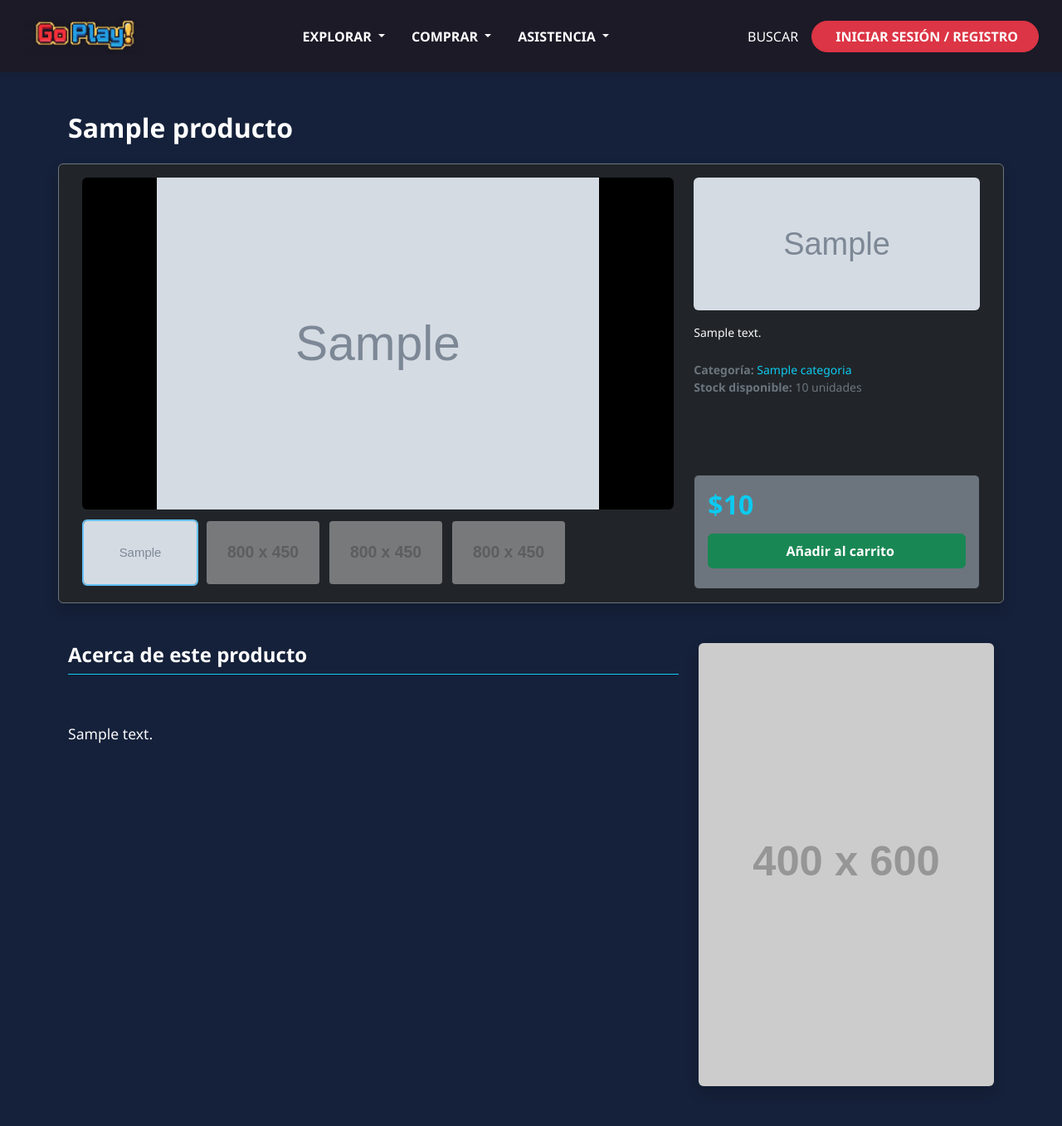
After one commit to Blurrycc/GoPlay_semana_4, a Django app: page /producto/1/ in a window 1280 px wide. The commit adds this page. Shown: the whole page at 83% size. Run offline with Django 5.2, Linux system fonts and the light colour scheme; tables that the repository leaves empty hold one stand-in row (values such as "Sample post"); grey boxes marked "Sample" are stand-in pictures; grey boxes labelled with a size stand in for pictures from a placeholder-image service; some libraries are stand-ins or nearby versions.

Commit message:
creación vista de detalle dinámica para los productos
Creamos el archivo detalle_producto.html que corresponde a la pagina donde vemos los detalles del producto

```diff
--- /dev/null
+++ b/tienda/templates/tienda/detalle_producto.html
@@ -0,0 +1,113 @@
+{% extends 'tienda/base.html' %}
+{% load static %}
+
+{% block titulo %}{{ juego.nombre }} - Go Play!{% endblock %}
+
+{% block contenido %}
+<div class="container mt-5">
+    <!-- Título Superior -->
+    <h2 class="text-white fw-bold mb-4">{{ juego.nombre }}</h2>
+
+    <!-- BLOQUE SUPERIOR: Galería + Info Rápida -->
+    <div class="row bg-dark rounded shadow p-3 border border-secondary mb-5">
+
+        <!-- Columna Izquierda: Visor Multimedia y Miniaturas -->
+        <div class="col-lg-8">
+            <!-- Visor Principal -->
+            <div class="bg-black rounded d-flex align-items-center justify-content-center mb-2 overflow-hidden" style="height: 400px;">
+                <img id="visor-principal" src="{% if juego.imagen %}{{ juego.imagen.url }}{% endif %}" alt="{{ juego.nombre }}" class="img-fluid h-100" style="object-fit: contain;">
+            </div>
+
+            <!-- Cinta de Miniaturas (Galería) -->
+            <div class="d-flex gap-2 overflow-auto py-1" id="galeria-miniaturas">
+                <!-- 1. Tu imagen real (Activa por defecto) -->
+                <img src="{% if juego.imagen %}{{ juego.imagen.url }}{% endif %}" class="miniatura miniatura-activa rounded" onclick="cambiarImagen(this)">
+
+                <!-- 2. Imágenes de relleno para simular capturas de pantalla -->
+                <img src="https://placehold.co/800x450/2a475e/FFF?text=Captura+1" class="miniatura rounded opacity-50" onclick="cambiarImagen(this)">
+                <img src="https://placehold.co/800x450/1b2838/FFF?text=Captura+2" class="miniatura rounded opacity-50" onclick="cambiarImagen(this)">
+                <img src="https://placehold.co/800x450/66c0f4/000?text=Captura+3" class="miniatura rounded opacity-50" onclick="cambiarImagen(this)">
+            </div>
+        </div>
+
+        <!-- Columna Derecha: Portada, Resumen y Compra -->
+        <div class="col-lg-4 d-flex flex-column pt-3 pt-lg-0">
+            <!-- Portada lateral (Estilo Steam) -->
+            <img src="{% if juego.imagen %}{{ juego.imagen.url }}{% endif %}" class="img-fluid rounded mb-3 d-none d-lg-block w-100" style="object-fit: cover; height: 160px;" alt="Portada">
+
+            <!-- Descripción Corta (Cortamos a 30 palabras) -->
+            <p class="text-light small mb-4" style="text-align: justify;">
+                {{ juego.descripcion|truncatewords:30 }}
+            </p>
+
+            <div class="text-secondary small mb-3">
+                <strong>Categoría:</strong> <span class="text-info">{{ juego.categoria.nombre }}</span><br>
+                <strong>Stock disponible:</strong> {{ juego.stock }} unidades
+            </div>
+
+            <!-- Caja de Compra -->
+            <div class="bg-secondary p-3 rounded mt-auto border border-dark">
+                <h2 class="text-info fw-bold mb-3">${{ juego.precio }}</h2>
+                <button class="btn btn-success w-100 fw-bold py-2 mb-2">
+                    <i class="fas fa-cart-plus me-2"></i>Añadir al carrito
+                </button>
+            </div>
+        </div>
+    </div>
+
+    <!-- BLOQUE INFERIOR: Descripción Detallada -->
+    <div class="row text-white mb-5">
+        <div class="col-lg-8">
+            <h4 class="fw-bold border-bottom border-info pb-2 mb-4">Acerca de este producto</h4>
+            <!-- white-space: pre-line respeta los saltos de línea que pusiste en el panel de admin -->
+            <p class="text-light" style="white-space: pre-line; line-height: 1.8; font-size: 1.1rem;">
+                {{ juego.descripcion }}
+            </p>
+        </div>
+
+        <!-- Banner promocional o imagen extra lateral -->
+        <div class="col-lg-4 mt-4 mt-lg-0">
+            <img src="https://placehold.co/400x600/171a21/4bc1fc?text=Banner+Extra\n(Opcional)" class="img-fluid rounded shadow" alt="Banner">
+        </div>
+    </div>
+</div>
+
+<!-- Estilos CSS Rápidos para las miniaturas -->
+<style>
+    .miniatura {
+        width: 140px;
+        height: 80px;
+        object-fit: cover;
+        cursor: pointer;
+        transition: all 0.2s ease;
+        border: 2px solid transparent;
+    }
+    .miniatura:hover {
+        opacity: 0.8 !important;
+    }
+    .miniatura-activa {
+        opacity: 1 !important;
+        border-color: #66c0f4 !important; /* Borde azul brillante al seleccionar */
+    }
+</style>
+
+<!-- Motor JavaScript para la Galería -->
+<script>
+    function cambiarImagen(elementoImagen) {
+        // 1. Cambiamos la imagen del visor principal
+        const visor = document.getElementById('visor-principal');
+        visor.src = elementoImagen.src;
+
+        // 2. Le quitamos el borde azul y le bajamos la opacidad a todas las miniaturas
+        const miniaturas = document.querySelectorAll('.miniatura');
+        miniaturas.forEach(min => {
+            min.classList.remove('miniatura-activa');
+            min.classList.add('opacity-50');
+        });
+
+        // 3. Le ponemos el borde azul y opacidad full a la imagen que clickeamos
+        elementoImagen.classList.remove('opacity-50');
+        elementoImagen.classList.add('miniatura-activa');
+    }
+</script>
+{% endblock %}
--- a/tienda/templates/tienda/index.html
+++ b/tienda/templates/tienda/index.html
@@ -324,7 +324,7 @@
                                     <div class="list-group list-group-flush" id="lista-productos">
 
                                         {% for juego in videojuegos %}
-                                        <a href="#" class="list-group-item list-group-item-action bg-dark text-white border-secondary d-flex align-items-center p-2 item-hover-juego"
+                                        <a href="{% url 'detalle_producto' juego.id %}" class="list-group-item list-group-item-action bg-dark text-white border-secondary d-flex align-items-center p-2 item-hover-juego"
                                             data-titulo="{{ juego.nombre }}"
                                             data-precio="${{ juego.precio }}"
                                             data-img="{% if juego.imagen %}{{ juego.imagen.url }}{% else %}URL_IMAGEN_POR_DEFECTO{% endif %}"
```
